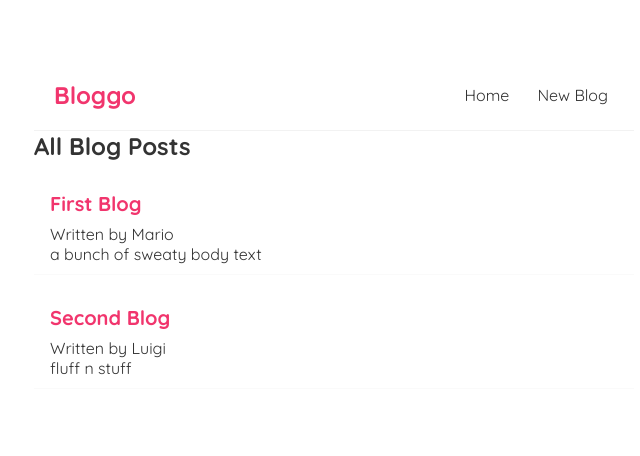
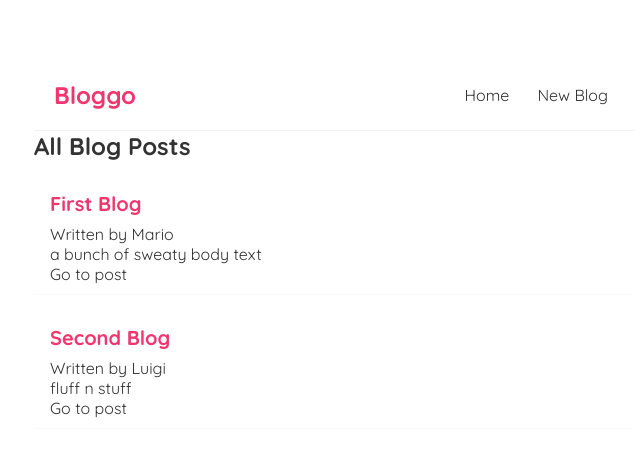
Before and after one commit to ColbyWTaylor/React-JS-Blog-with-JSON-Server, a React (Create React App) app: page / in a window 1280 px wide. Shown: the top 456 px of the page, without its empty margins (306-946 px from the left). Built offline with nearby package versions, Linux system fonts and the light colour scheme; data requests are answered from the project's data file; the HTML template or start-up script is replaced by a standard one.

Commit message:
updated css shadow, link with variable id

```diff
--- a/src/BlogList.js
+++ b/src/BlogList.js
@@ -1,3 +1,5 @@
+import { Link } from "react-router-dom";
+
 const BlogList = ({ blogs, title }) => {
   return (
     <div className="home">
@@ -7,6 +9,7 @@
           <h2>{blog.title}</h2>
           <p>Written by {blog.author}</p>
           <div className="blog-body">{blog.body}</div>
+          <Link to={`/blogs/${blog.id}`}>Go to post</Link>
         </div>
       ))}
     </div>
--- a/src/index.css
+++ b/src/index.css
@@ -57,3 +57,7 @@
   color: #f1356d;
   margin-bottom: 8px;
 }
+
+.blog-preview a {
+  text-decoration: none;
+}
```
Also changed, not shown: 1 other file (tests, documents, lock files or other folders).
